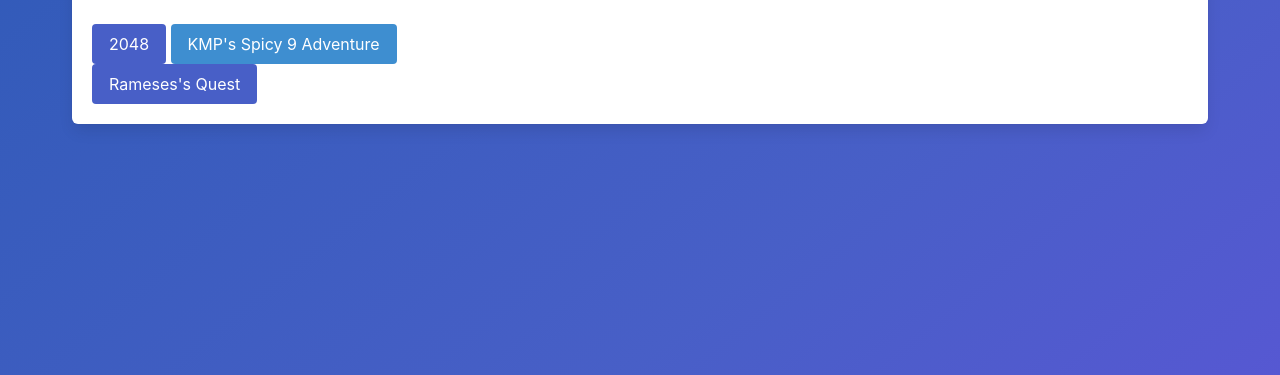
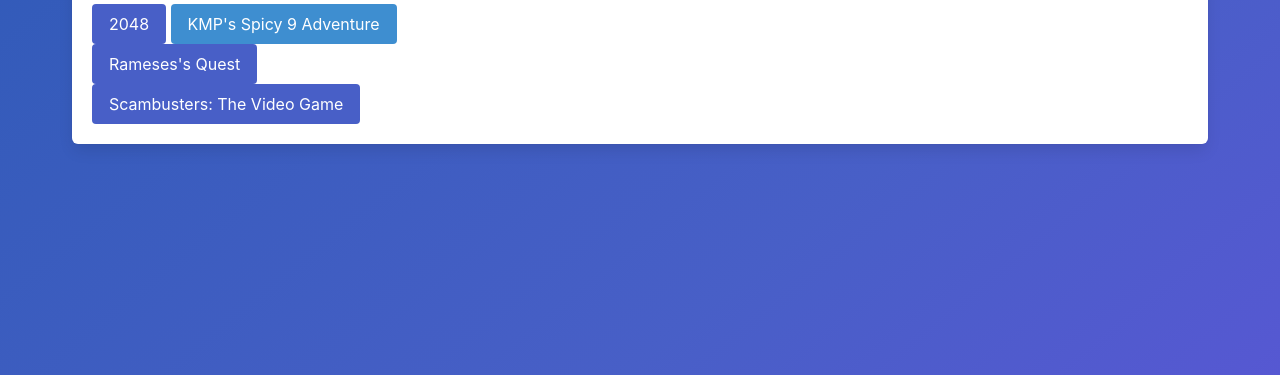
Before and after one commit to NelsonL19/nelsonl19.github.io, a website: page projects.html in a window 1280 px wide. Shown: the part 425-800 px from the top of the page. Drawn offline with nearby package versions, Linux system fonts and the light colour scheme.

Commit message:
Updated Resume + Added Link to Scambusters

```diff
--- a/projects.html
+++ b/projects.html
@@ -1,6 +1,5 @@
 <!DOCTYPE HTML>
 <html>
-
     <head>
         <meta charset="utf-8">
         <meta name="viewport" content="width=device-width, initial-scale=1">
@@ -9,14 +8,13 @@
     </head>
 
     <body>
-          <section class="hero is-link is-fullheight is-medium is-bold">
+        <section class="hero is-link is-fullheight is-medium is-bold">
             <div class="hero-body">
                 <div class="container">
                     <div class="notification is-warning">
                         New Github Repos and Projects are being completed all the time, so check back often to see the
                         latest!
-                    </div>
-
+                 </div>
                     <div class="box">
                         <h1 class="title has-text-black">Comp 426 Projects</h1>
                         <h1 class="subtitle has-text-grey">Web Development</h1>
@@ -24,17 +22,17 @@
                         <button class="button is-info">KMP's Spicy 9 Adventure</button>
                         <form action="./ramquest/ramquest.html">
                             <button class="button is-link" type="submit">Rameses's Quest</button>
-                         </form>
+                        </form>
+                        <form action="https://scambusters-47d4a.web.app">
+                            <button class="button is-link" type="submit">Scambusters: The Video Game</button>
+                        </form>
                     </div>
                 </div>
                 <nav class="navbar is-spaced is-fixed-top" role="navigation" aria-label="dropdown navigation">
                     <a class="navbar-item" href="./index.html">
                         Back
-                    </a>
+                 </a>
                 </nav>
-            </section>
-
-
+         </section>
     </body>
-
 </html>
```
Also changed, not shown: main/projects.js (+11 -6 lines), 1 other file.
